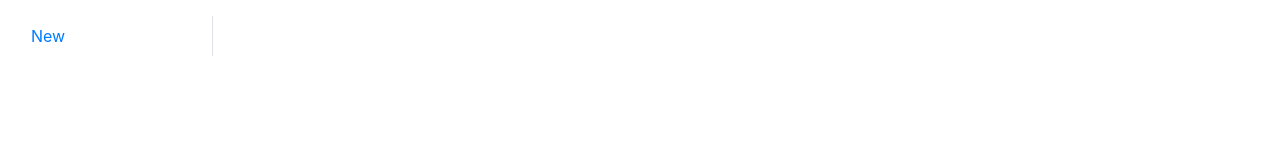
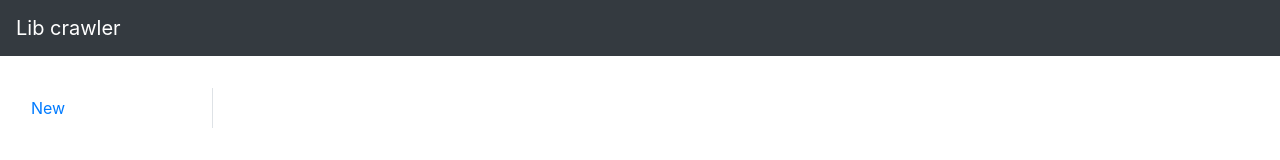
Before and after one commit to GurkenHans/lib-crawler, a website: page client/index.html in a window 1280 px wide. Drawn offline with nearby package versions, Linux system fonts and the light colour scheme.

Commit message:
UI Imporvements

```diff
--- a/client/index.html
+++ b/client/index.html
@@ -8,6 +8,11 @@
     <link rel="stylesheet" href="https://stackpath.bootstrapcdn.com/bootstrap/4.3.1/css/bootstrap.min.css" integrity="sha384-ggOyR0iXCbMQv3Xipma34MD+dH/1fQ784/j6cY/iJTQUOhcWr7x9JvoRxT2MZw1T" crossorigin="anonymous">
 </head>
 <body>
+    <nav class="navbar navbar-dark bg-dark mb-3">
+        <a class="navbar-brand" href="#">
+            Lib crawler
+        </a>
+    </nav>
     <div class="container-fluid py-3">
         <div class="row">
             <div class="col-12 col-md-3 col-lg-2 sidebar border-right">
```
